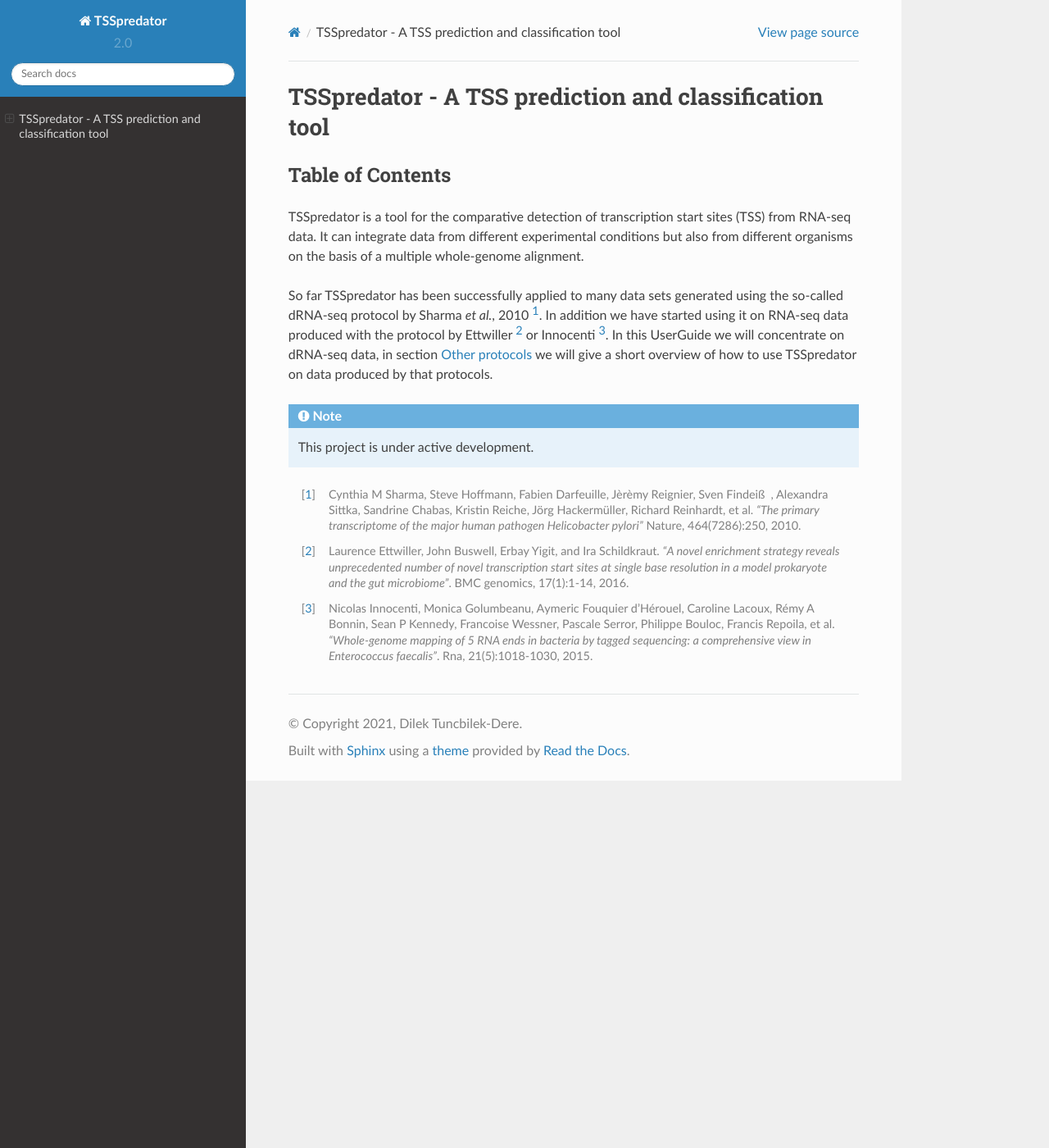
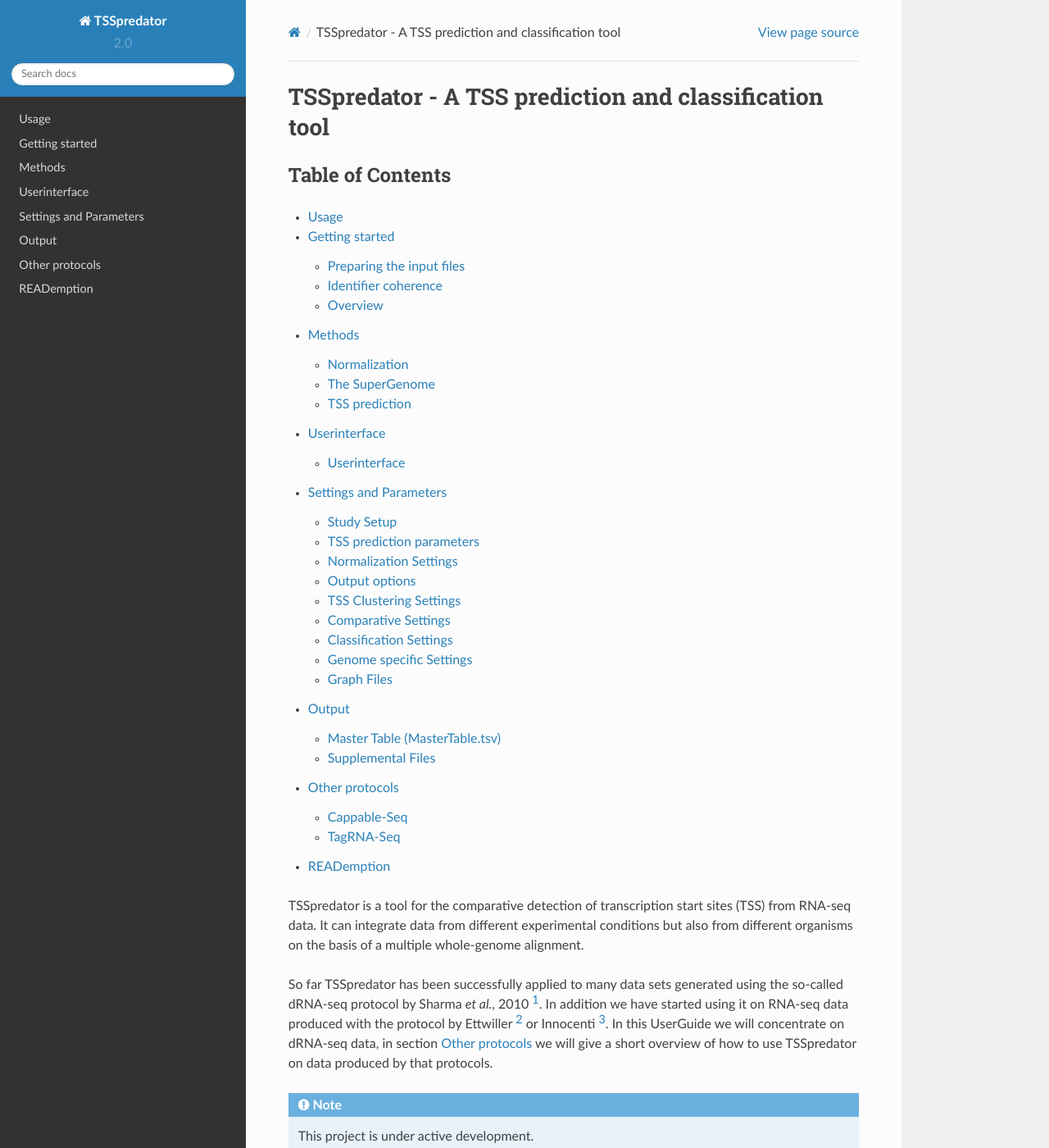
Before and after one commit to Integrative-Transcriptomics/TSSpredator2.0-rtd, a Sphinx documentation site: the page built from docs/source/index.rst, in a window 1280 px wide and 1400 px high. Shown: the whole window at 82% size. Built offline with Sphinx 7.4.7 and the Read the Docs theme 2.0.0, drawn with Linux system fonts in a browser that asks for light colours.

```diff
--- a/docs/source/index.rst
+++ b/docs/source/index.rst
@@ -4,7 +4,7 @@ TSSpredator - A TSS prediction and classification tool
 Table of Contents
 ------------------
 
-.. _toctree::
+.. toctree::
 
 	usage
 	start
```
